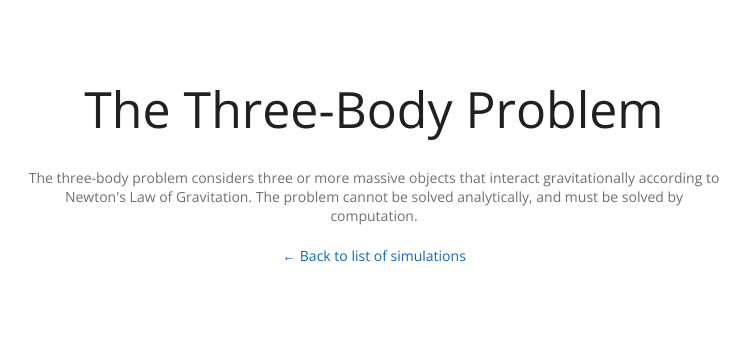
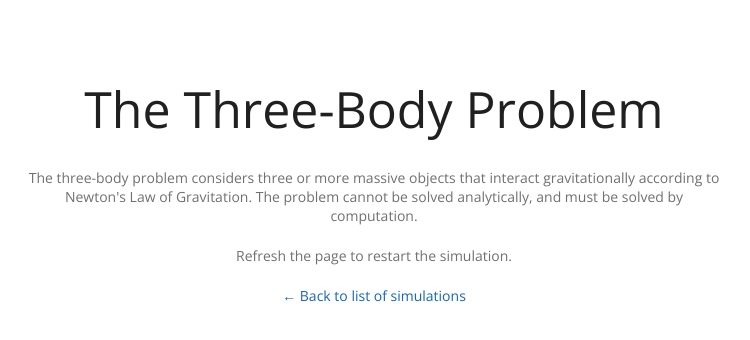
Before and after one commit to BenjaminTMilnes/PhysicsSimulations, a plain HTML site: page three-body-problem/index.html in a window 1280 px wide. Shown: the top 340 px of the page, without its empty margins (266-1016 px from the left). Drawn offline with nearby package versions, Linux system fonts and the light colour scheme; a script that the page names is missing.

Commit message:
Minor adjustments

```diff
--- a/three-body-problem/index.html
+++ b/three-body-problem/index.html
@@ -48,6 +48,7 @@
             The three-body problem considers three or more massive objects that interact gravitationally
             according to Newton's Law of Gravitation. The problem cannot be solved analytically, and must be solved by
             computation.</p>
+        <p>Refresh the page to restart the simulation.</p>
         <p><a href="../index.html" title="Back to list of simulations">&larr; Back to list of simulations</a></p>
     </div>
     <canvas id="appCanvas" width="1000" height="1000"></canvas>
```
